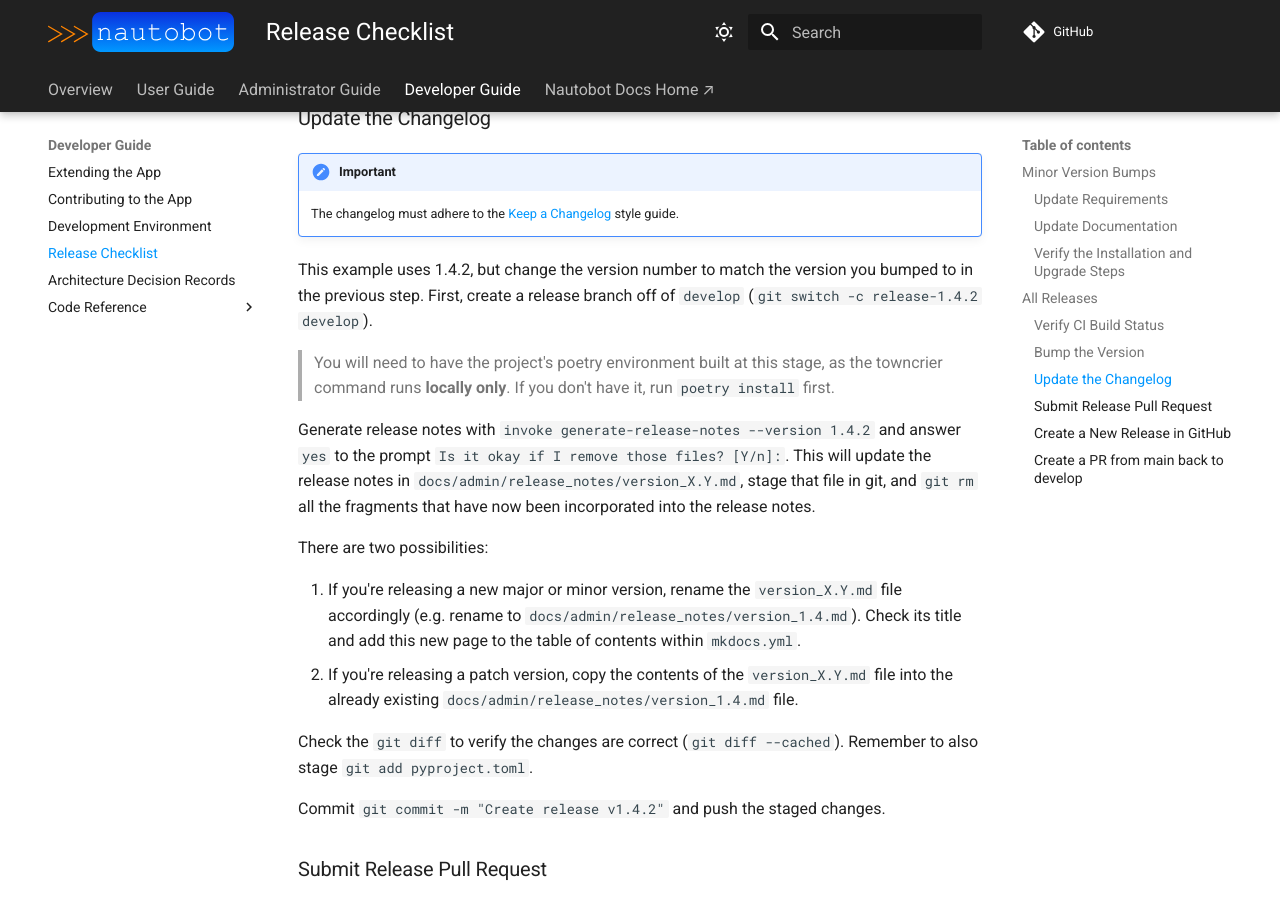
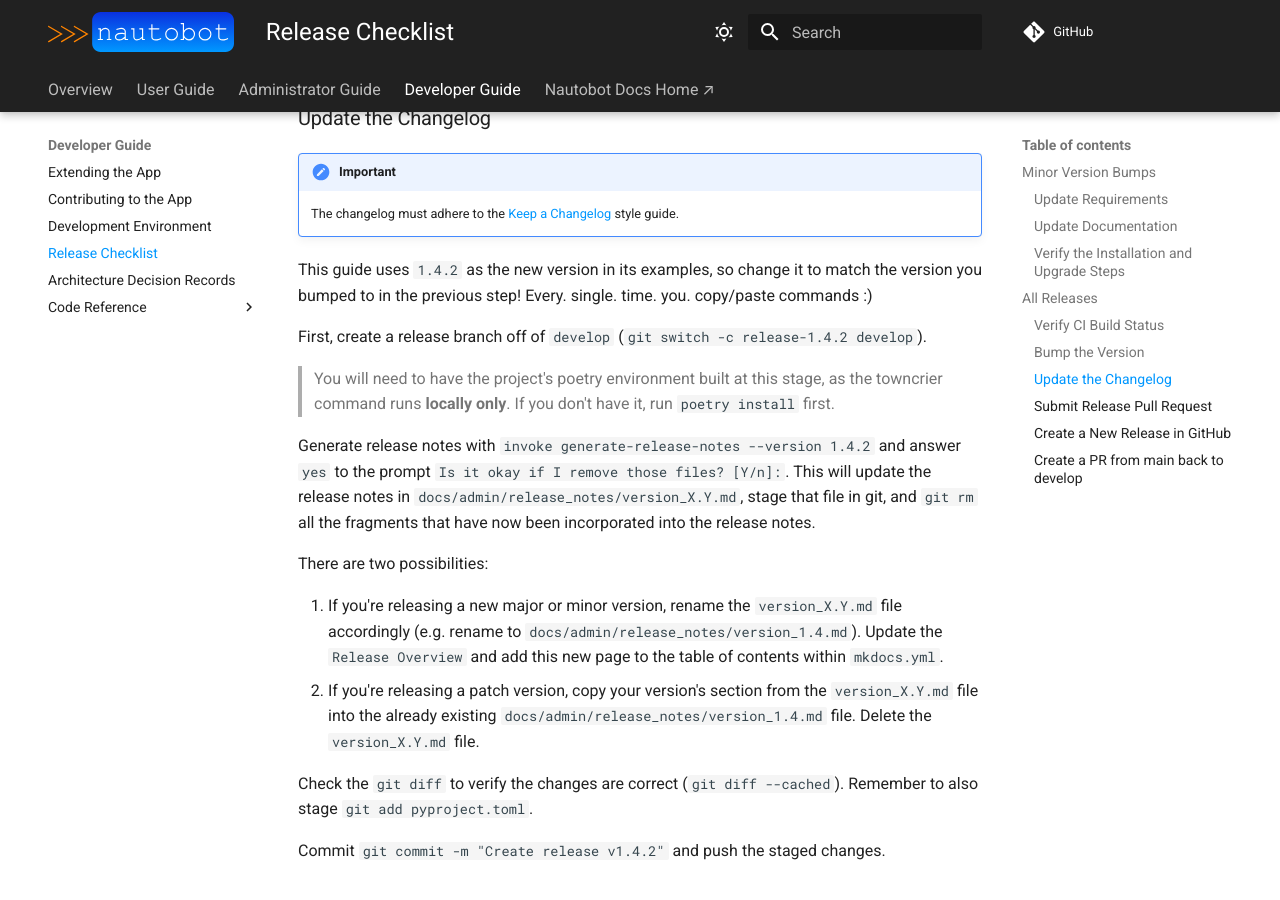
Before and after one commit to nautobot/nautobot-app-dev-example, an MkDocs documentation site: the page built from docs/dev/release_checklist.md, in a window 1280 px wide and 900 px high, scrolled down 2306 px. Built offline with MkDocs 1.6.1 and Material for MkDocs 9.7.7, drawn with Linux system fonts in a browser that asks for light colours; comment, search, counter and statistics services are not loaded.

Commit message:
More edits

```diff
--- a/docs/dev/release_checklist.md
+++ b/docs/dev/release_checklist.md
@@ -84,7 +84,9 @@
 !!! important
     The changelog must adhere to the [Keep a Changelog](https://keepachangelog.com/) style guide.
 
-This example uses 1.4.2, but change the version number to match the version you bumped to in the previous step. First, create a release branch off of `develop` (`git switch -c release-1.4.2 develop`).
+This guide uses `1.4.2` as the new version in its examples, so change it to match the version you bumped to in the previous step! Every. single. time. you. copy/paste commands :)
+
+First, create a release branch off of `develop` (`git switch -c release-1.4.2 develop`).
 
 > You will need to have the project's poetry environment built at this stage, as the towncrier command runs **locally only**. If you don't have it, run `poetry install` first.
 
@@ -92,8 +94,8 @@
 
 There are two possibilities:
 
-1. If you're releasing a new major or minor version, rename the `version_X.Y.md` file accordingly (e.g. rename to `docs/admin/release_notes/version_1.4.md`). Check its title and add this new page to the table of contents within `mkdocs.yml`.
-2. If you're releasing a patch version, copy the contents of the `version_X.Y.md` file into the already existing `docs/admin/release_notes/version_1.4.md` file.
+1. If you're releasing a new major or minor version, rename the `version_X.Y.md` file accordingly (e.g. rename to `docs/admin/release_notes/version_1.4.md`). Update the `Release Overview` and add this new page to the table of contents within `mkdocs.yml`.
+2. If you're releasing a patch version, copy your version's section from the `version_X.Y.md` file into the already existing `docs/admin/release_notes/version_1.4.md` file. Delete the `version_X.Y.md` file.
 
 Check the `git diff` to verify the changes are correct (`git diff --cached`). Remember to also stage `git add pyproject.toml`.
 
```
